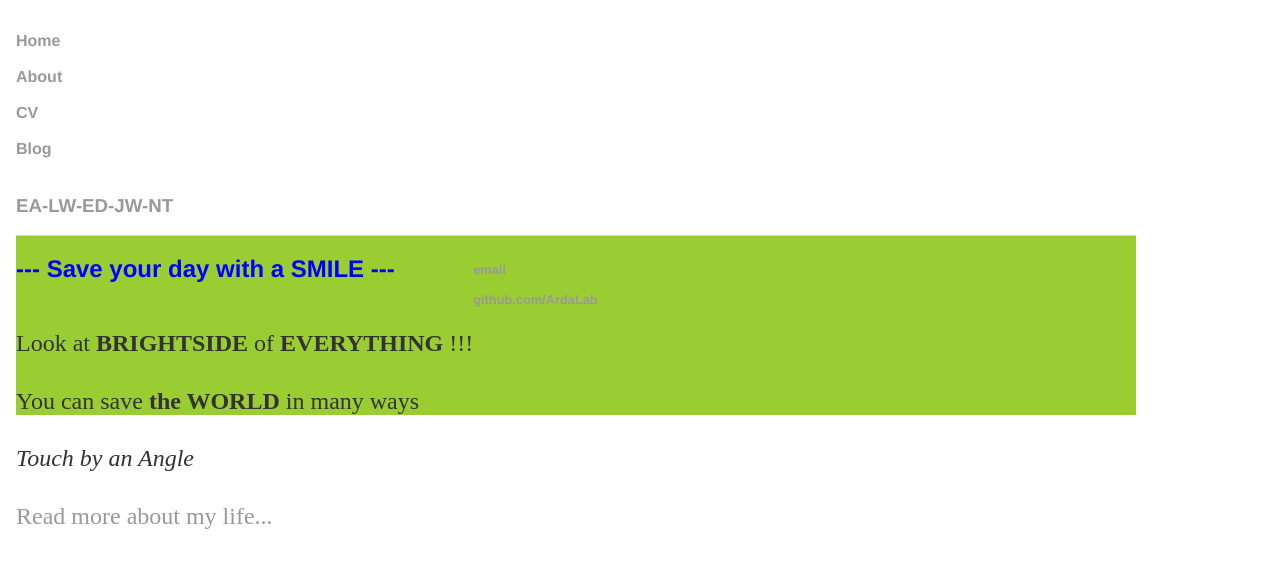
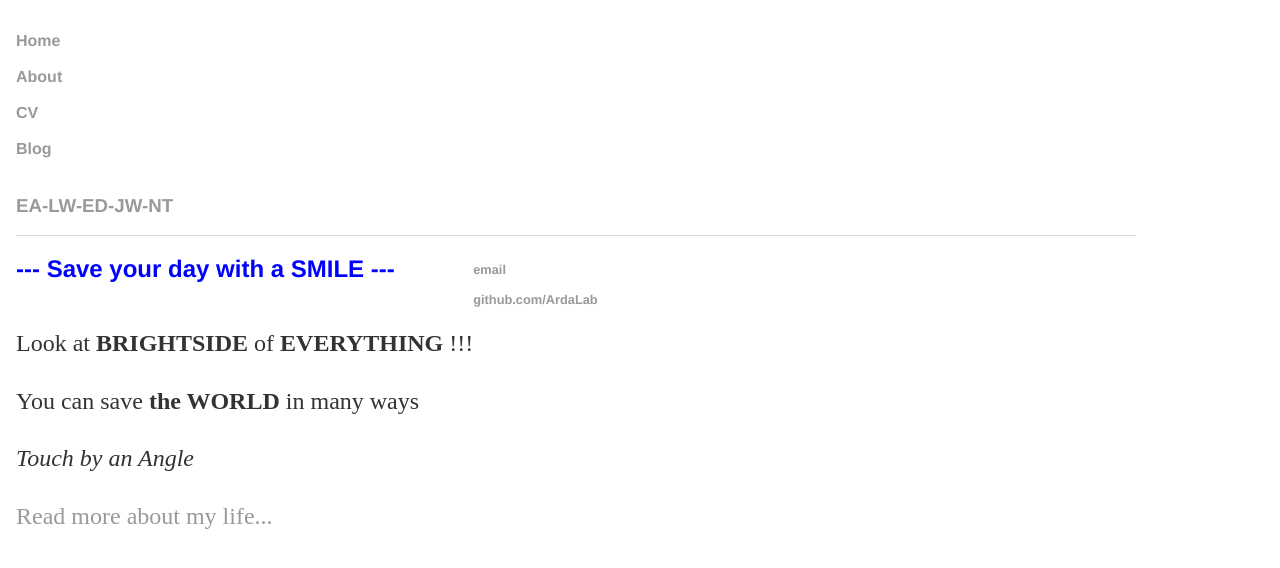
Before and after one commit to ArdaLab-DevG/ArdaLab-DevG, a Jekyll site: the page built from index.html, in a window 1280 px wide. Shown: the top 568 px of the page. Built offline with Jekyll 4.4.1, drawn with Linux system fonts in a browser that asks for light colours.

Commit message:
Update main.css

```diff
--- a/css/main.css
+++ b/css/main.css
@@ -26,7 +26,7 @@
     padding: 1em;
   }
   header, footer {
-    background: yellowgreen;
+    background: none;
     height: 20vh;
   }
 header, footer, article, nav, aside {
```
